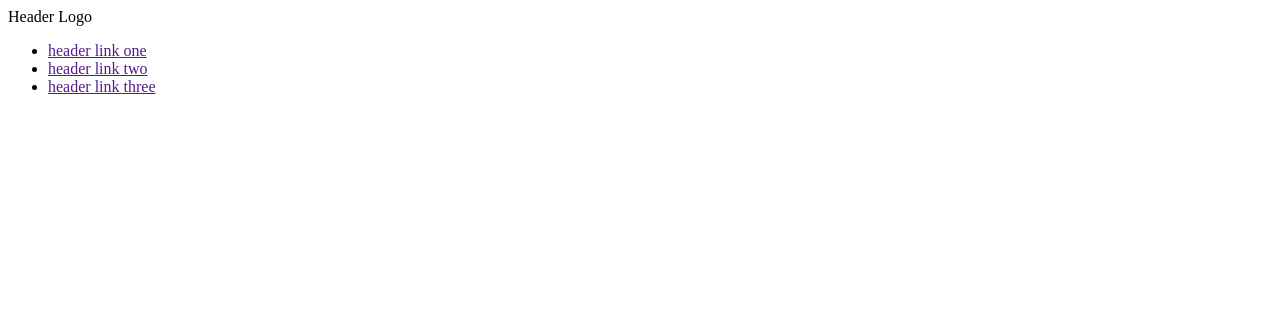
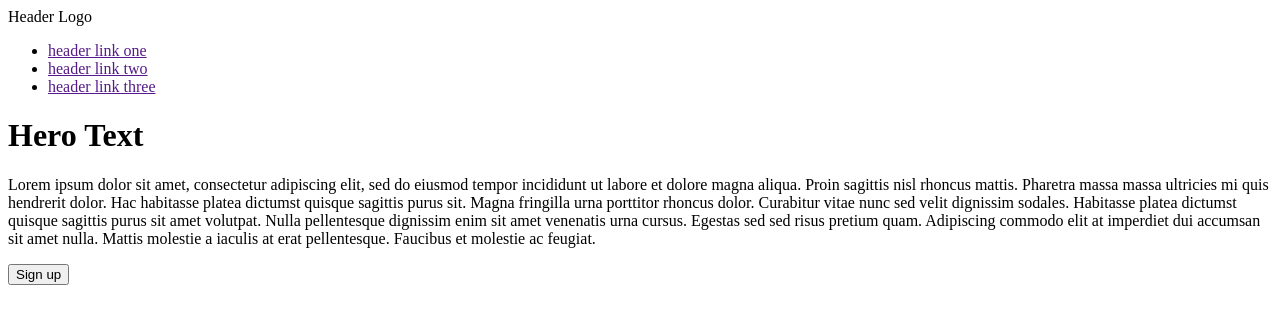
Before and after one commit to dczemina/odin-landing-page, a plain HTML site: page index.html in a window 1280 px wide. Drawn offline with Linux system fonts and the light colour scheme.

Commit message:
Add hero content

```diff
--- a/index.html
+++ b/index.html
@@ -17,6 +17,9 @@
         </nav>
         <div>
             <div>
+                <h1>Hero Text</h1>
+                <p>Lorem ipsum dolor sit amet, consectetur adipiscing elit, sed do eiusmod tempor incididunt ut labore et dolore magna aliqua. Proin sagittis nisl rhoncus mattis. Pharetra massa massa ultricies mi quis hendrerit dolor. Hac habitasse platea dictumst quisque sagittis purus sit. Magna fringilla urna porttitor rhoncus dolor. Curabitur vitae nunc sed velit dignissim sodales. Habitasse platea dictumst quisque sagittis purus sit amet volutpat. Nulla pellentesque dignissim enim sit amet venenatis urna cursus. Egestas sed sed risus pretium quam. Adipiscing commodo elit at imperdiet dui accumsan sit amet nulla. Mattis molestie a iaculis at erat pellentesque. Faucibus et molestie ac feugiat.</p>
+                <button>Sign up</button>
             </div>
             <div>
             </div>
```
